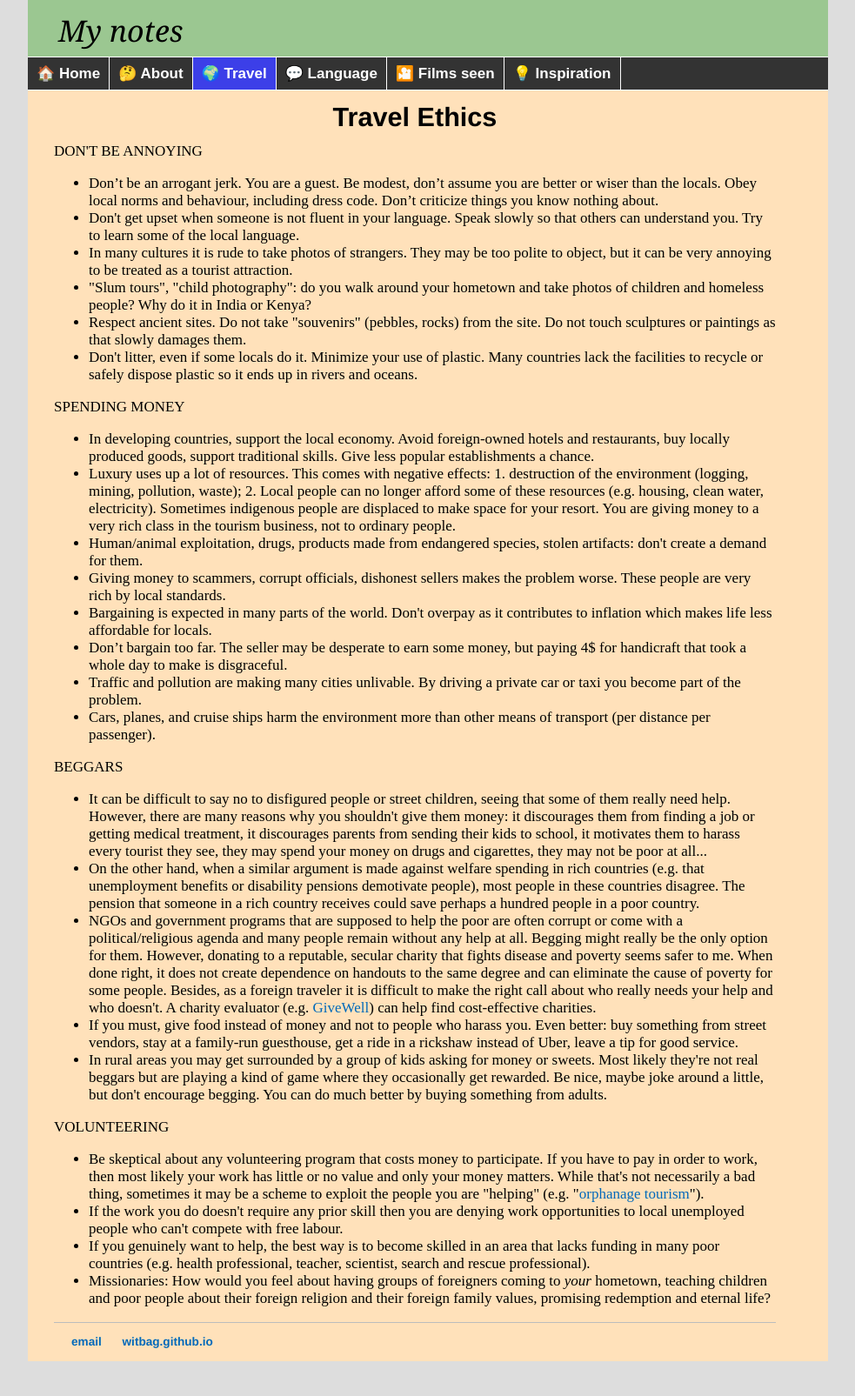
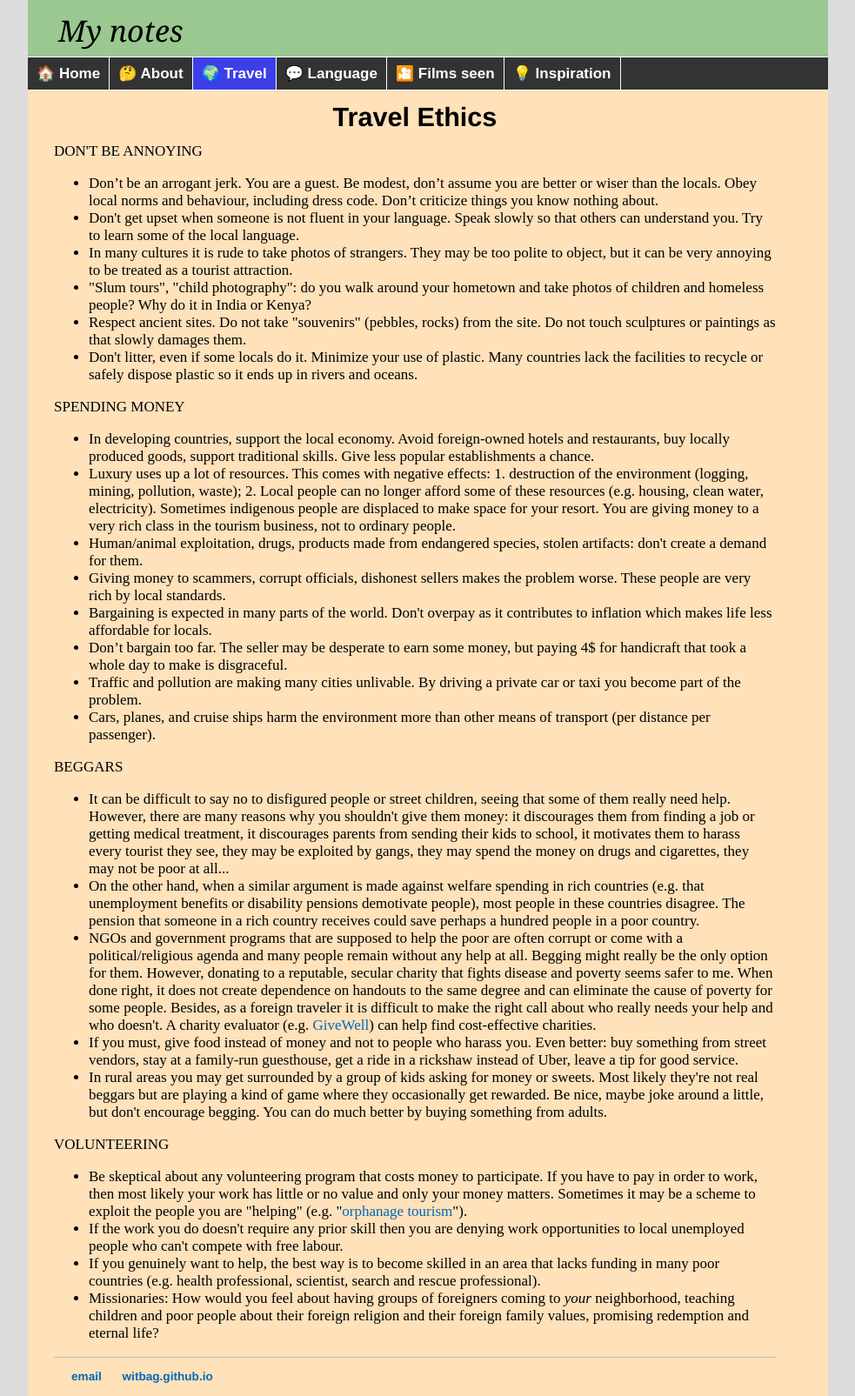
Before and after one commit to witbag/witbag.github.io, a Jekyll site: the page built from travel/ethics.html, in a window 1280 px wide. Shown: the whole page at 87% size, without its empty margins (148-1131 px from the left). Built offline with Jekyll 4.4.1, drawn with Linux system fonts in a browser that asks for light colours; before the commit the page ends 1565 px from its top, so only the background shows below that.

Commit message:
Update ethics.html

```diff
--- a/travel/ethics.html
+++ b/travel/ethics.html
@@ -30,7 +30,7 @@ title: Travel advice
 </ul>
 <a id="beggars"></a><p>BEGGARS</p>
 <ul>
-<li>It can be difficult to say no to disfigured people or street children, seeing that some of them really need help. However, there are many reasons why you shouldn't give them money: it discourages them from finding a job or getting medical treatment, it discourages parents from sending their kids to school, it motivates them to harass every tourist they see, they may spend your money on drugs and cigarettes, they may not be poor at all...
+<li>It can be difficult to say no to disfigured people or street children, seeing that some of them really need help. However, there are many reasons why you shouldn't give them money: it discourages them from finding a job or getting medical treatment, it discourages parents from sending their kids to school, it motivates them to harass every tourist they see, they may be exploited by gangs, they may spend the money on drugs and cigarettes, they may not be poor at all...
 <li>On the other hand, when a similar argument is made against welfare spending in rich countries (e.g. that unemployment benefits or disability pensions demotivate people), most people in these countries disagree. The pension that someone in a rich country receives could save perhaps a hundred people in a poor country.
 <li>NGOs and government programs that are supposed to help the poor are often corrupt or come with a political/religious agenda and many people remain without any help at all. Begging might really be the only option for them. However, donating to a reputable, secular charity that fights disease and poverty seems safer to me. When done right, it does not create dependence on handouts to the same degree and can eliminate the cause of poverty for some people. Besides, as a foreign traveler it is difficult to make the right call about who really needs your help and who doesn't. A charity evaluator (e.g. <a href="https://www.givewell.org/" target=_blank>GiveWell</a>) can help find cost-effective charities.
 <li>If you must, give food instead of money and not to people who harass you. Even better: buy something from street vendors, stay at a family-run guesthouse, get a ride in a rickshaw instead of Uber, leave a tip for good service.
@@ -38,7 +38,7 @@ title: Travel advice
 </ul>
 <a id="volun"></a><p>VOLUNTEERING</p>
 <ul>
-<li>Be skeptical about any volunteering program that costs money to participate. If you have to pay in order to work, then most likely your work has little or no value and only your money matters. While that's not necessarily a bad thing, sometimes it may be a scheme to exploit the people you are "helping" (e.g. "<a href="https://www.theguardian.com/world/orphanage-tourism" target=_blank>orphanage tourism</a>").
+<li>Be skeptical about any volunteering program that costs money to participate. If you have to pay in order to work, then most likely your work has little or no value and only your money matters. Sometimes it may be a scheme to exploit the people you are "helping" (e.g. "<a href="https://www.theguardian.com/world/orphanage-tourism" target=_blank>orphanage tourism</a>").
 <li>If the work you do doesn't require any prior skill then you are denying work opportunities to local unemployed people who can't compete with free labour.
-<li>If you genuinely want to help, the best way is to become skilled in an area that lacks funding in many poor countries (e.g. health professional, teacher, scientist, search and rescue professional).
-<li>Missionaries: How would you feel about having groups of foreigners coming to <i>your</i> hometown, teaching children and poor people about their foreign religion and their foreign family values, promising redemption and eternal life?
+<li>If you genuinely want to help, the best way is to become skilled in an area that lacks funding in many poor countries (e.g. health professional, scientist, search and rescue professional).
+<li>Missionaries: How would you feel about having groups of foreigners coming to <i>your</i> neighborhood, teaching children and poor people about their foreign religion and their foreign family values, promising redemption and eternal life?
```
